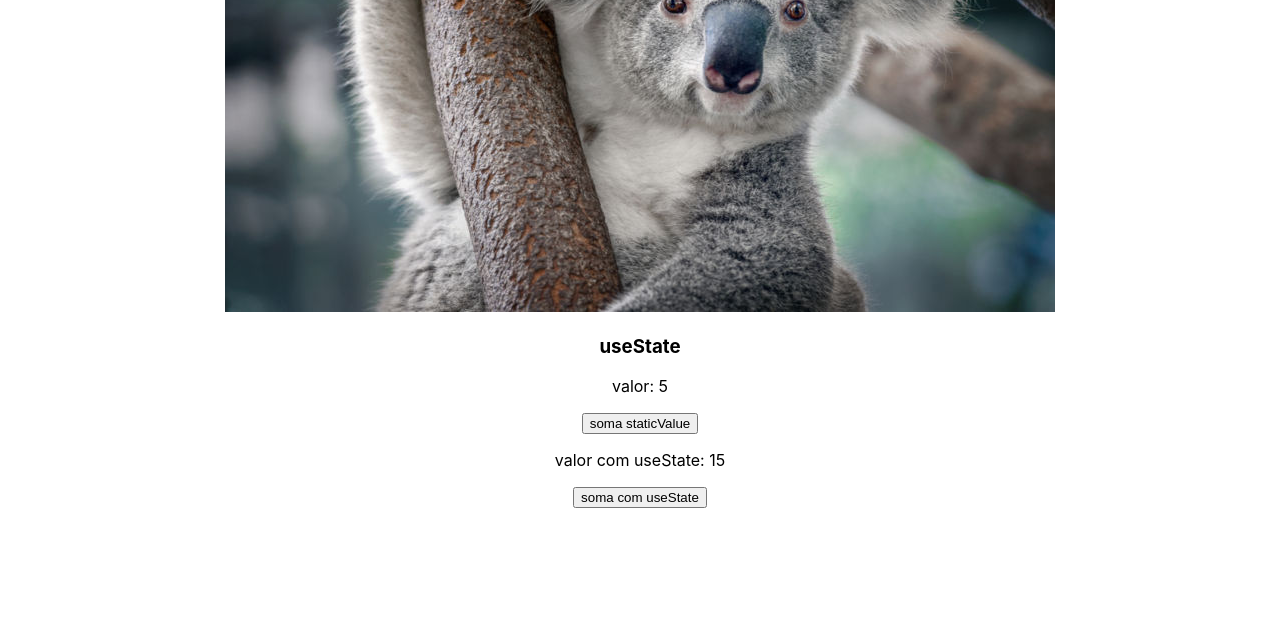
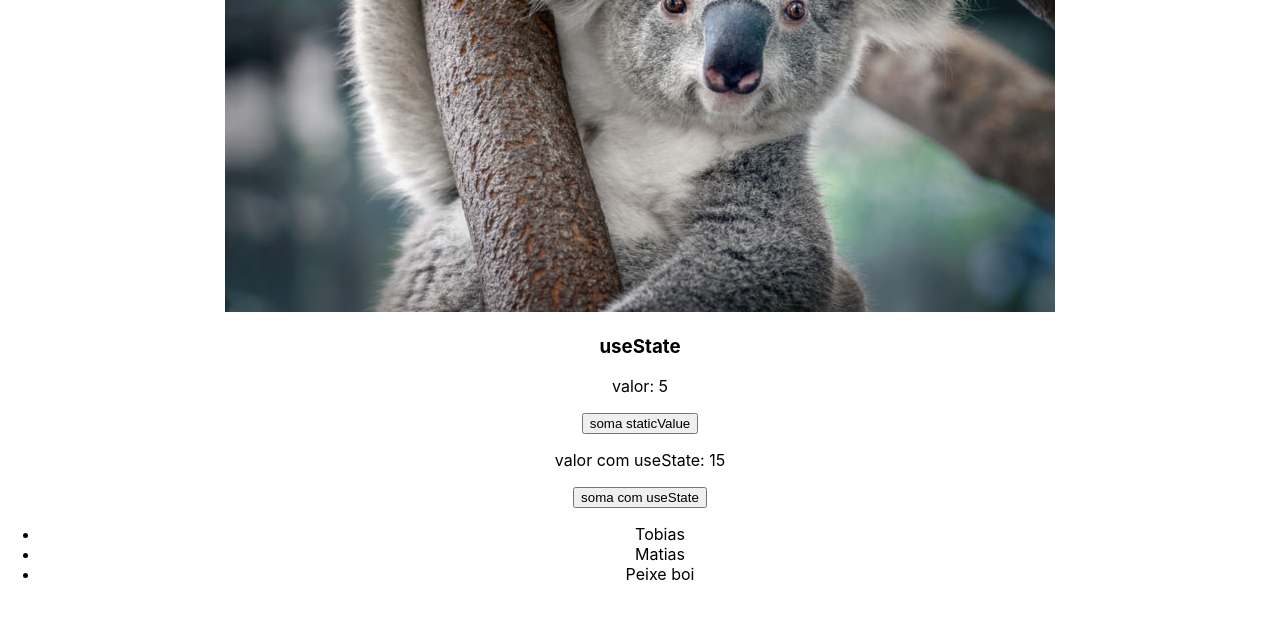
Before and after one commit to WillRadi/react_udemy, a React (Create React App) app in the folder 03_AVANCANDO/avancando/: page / in a window 1280 px wide. Shown: the part 867-1485 px from the top of the page. Built offline with nearby package versions, Linux system fonts and the light colour scheme.

Commit message:
renderizando lista

```diff
--- a/03_AVANCANDO/avancando/src/App.js
+++ b/03_AVANCANDO/avancando/src/App.js
@@ -1,6 +1,7 @@
 import './App.css';
-import Coala from './assets/coala.jpg'
-import ManageData from './components/manageData'
+import Coala from './assets/coala.jpg';
+import ListRender from './components/ListRender';
+import ManageData from './components/ManageData';
 
 function App() {
   return (
@@ -18,6 +19,7 @@
       <h3>useState</h3>
       <div>
         <ManageData />
+        <ListRender />
       </div>
     </div>
   );
--- /dev/null
+++ b/03_AVANCANDO/avancando/src/components/ListRender.js
@@ -0,0 +1,17 @@
+import { useState } from "react";
+
+const ListRender = () => {
+  const [list] = useState(['Tobias', 'Matias', 'Peixe boi'])
+
+  return (
+    <div>
+      <ul>
+        {list.map((item) => (
+          <li>{item}</li>
+        ))}
+      </ul>
+    </div>
+  )
+}
+
+export default ListRender
```
Also changed, not shown: 03_AVANCANDO/avancando/src/components/ManageData.js (renamed from 03_AVANCANDO/avancando/src/components/manageData.js).
